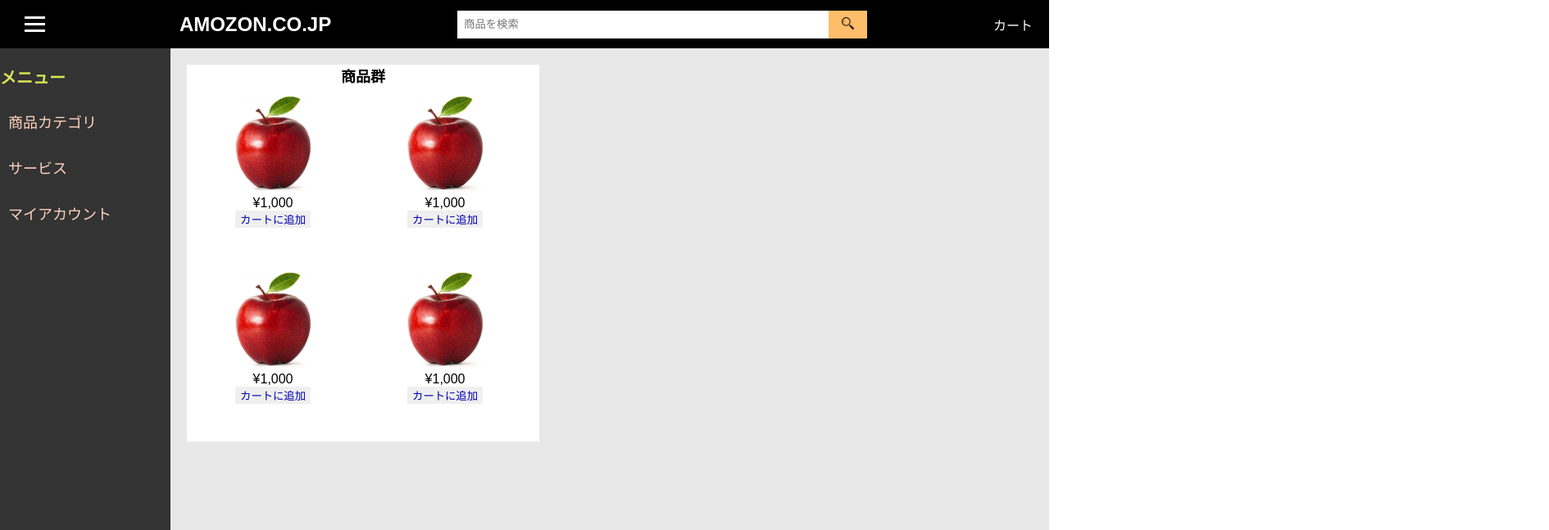
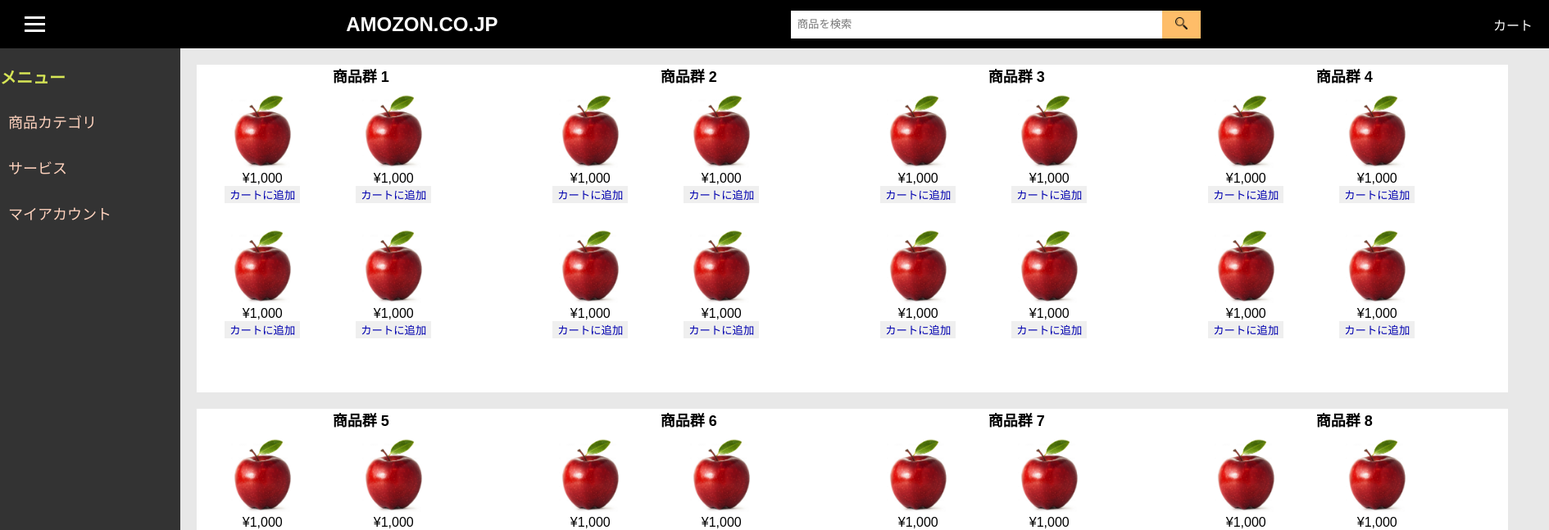
Before and after one commit to OrlyIdeate/WebDesign2-team-E, a React (Create React App) app: page / in a window 1280 px wide. Shown: the top 647 px of the page at 82% size, 1890 px wide, since content can reach past the window. Built offline with nearby package versions, Linux system fonts and the light colour scheme.

Commit message:
商品カードの表示を動的に変更し、サイズを調整

```diff
--- a/src/App.jsx
+++ b/src/App.jsx
@@ -15,13 +15,20 @@ export default function App() {
           <Sidebar style={{ position: 'fixed', left: 0, height: '100%' }} />
           <div style={{ padding: '20px', width: '100%', backgroundColor: '#E8E8E8' }}>
 
+            {[...Array(2)].map((_, rowIndex) => (
+              <div key={rowIndex} style={{ display: 'flex', marginBottom: '20px' }}>
+                {[...Array(4)].map((_, colIndex) => (
                   <CardStack
-              title="商品群"
+                    key={colIndex}
+                    title={`商品群 ${rowIndex * 4 + colIndex + 1}`}
                     image1="./images/product/apple.jpg"
                     image2="./images/product/apple.jpg"
                     image3="./images/product/apple.jpg"
                     image4="./images/product/apple.jpg"
                   />
+                ))}
+              </div>
+            ))}
 
           </div>
         </div>
--- a/src/card/card.jsx
+++ b/src/card/card.jsx
@@ -2,7 +2,7 @@
 
 export function Card(props) {
     return (
-        <div style={{ width: '200px', height: '200px', margin: '5px', marginTop: '10px'}}>
+        <div style={{ width: '150px', height: '150px', margin: '5px', marginTop: '10px'}}>
             <img style={{ width: '100%', height: '60%', objectFit: 'contain' }} src={props.imageSrc} alt="Product Image" />
             <div style={{textAlign: 'center'}}>
                 <p style={{margin:'0'}}>¥1,000</p>
--- a/src/card/cardStack.jsx
+++ b/src/card/cardStack.jsx
@@ -4,7 +4,7 @@ import React from 'react';
 import { Card } from './card';
 export function CardStack(props) {
     return (
-        <div style={{ width: '430px', height: '460px', margin: '0', backgroundColor: '#FFFFFF' }}>
+        <div style={{ width: '400px', height: '400px', marginLeft: '10', backgroundColor: '#FFFFFF' }}>
             <h3 style={{ textAlign: 'center', marginBottom: '0'}}>{props.title}</h3>
             <div style={{ display: 'flex', flexWrap: 'wrap' }}>
                 <Card imageSrc={props.image1} />
```
Lines whose indentation alone changed are shown as unchanged.
